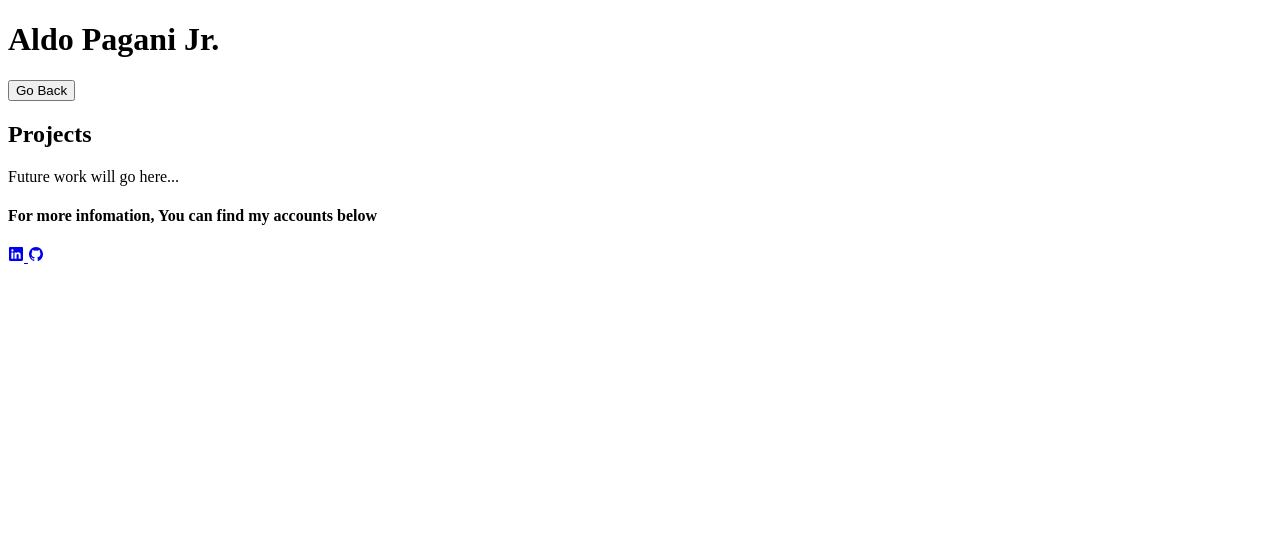
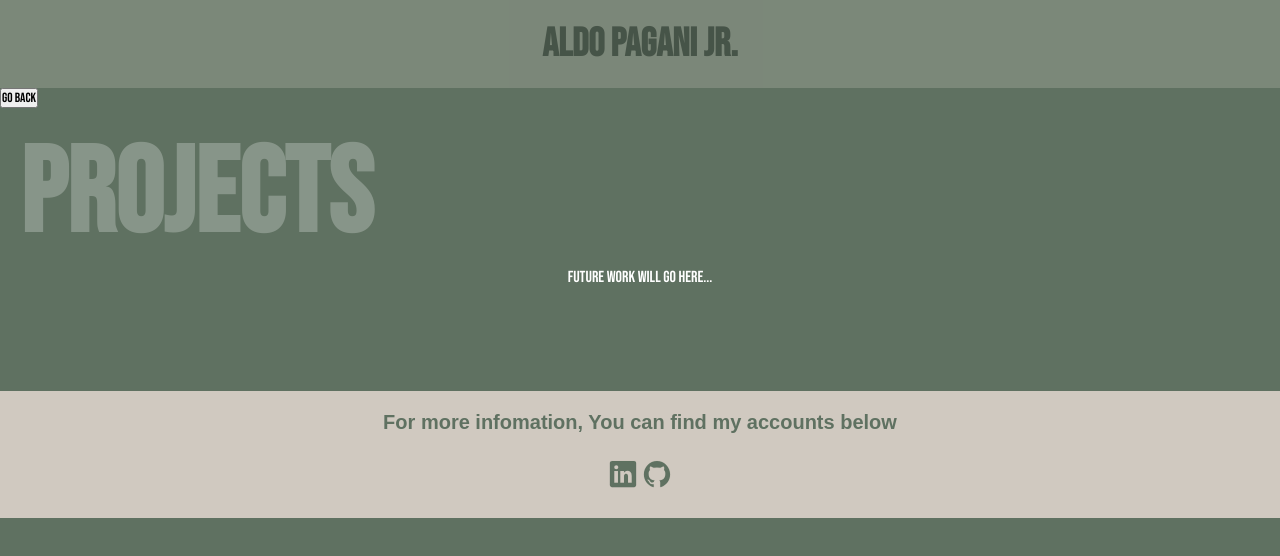
Before and after one commit to GonczarM/port, a plain HTML site: page projects.html in a window 1280 px wide. Drawn offline with nearby package versions, Linux system fonts and the light colour scheme.

Commit message:
PROJECTS CSS DONE

```diff
--- /dev/null
+++ b/projects.css
@@ -0,0 +1,79 @@
+/* BASIC PROJECTS PAGE CSS */
+* {
+    margin: 0;
+    padding: 0;
+    box-sizing: border-box;
+    font-family: 'Bebas Neue', cursive;
+
+
+}
+
+body {
+    background-color: #5F7161;
+    background-size: cover;
+    color: white;
+}
+
+/* HEADER CSS */
+
+h1 {
+    text-align: center;
+    font-size: 40px;
+    background-color: #D0C9C0;
+    color: black;
+    padding: 20px;
+    font-family: 'Bebas Neue', cursive;
+    opacity: 25%;
+}
+
+/* BODY CSS */
+
+#main-tag {
+    font-size: 120px;
+    margin-left: 20px;
+    margin-top: 2vh;
+    opacity: 25%;
+}
+
+.container {
+    width: 100%;
+    height: 100%;
+    display: flex;
+    align-items: center;
+    justify-content: center;
+}
+
+form {
+   min-width: 500px
+}
+
+/* FOOTER CSS */
+.social-links {
+    text-align: center;
+    margin-top: 13vh;
+    background-color:#D0C9C0;
+    padding: 20px;
+}
+
+.link a:hover, a:visited, a:active, a:link {
+    text-decoration: none;
+    color: #5F7161;
+    font-size: 30px;
+}
+
+.footer-text {
+    font-family: 'Quicksand', sans-serif;
+    font-size: 20px;
+    padding-bottom: 25px;
+    color:#5F7161;
+}
+
+/* MOBILE FIXES  */
+
+@media (max-width: 480px) {
+    #main-tag {
+         font-size: 70px;
+         text-align: center;
+         padding-right: 10px;
+    }
+}
--- a/projects.html
+++ b/projects.html
@@ -1,12 +1,13 @@
 <!DOCTYPE html>
 <html lang="en">
+
 <head>
     <meta charset="UTF-8">
     <meta http-equiv="X-UA-Compatible" content="IE=edge">
     <link href="https://fonts.googleapis.com/css2?family=Bebas+Neue&display=swap" rel="stylesheet">
     <meta name="viewport" content="width=device-width, initial-scale=1.0">
     <title>Contact Me</title>
-    <link rel="stylesheet" text="text/css" href="contact.css"/>
+    <link rel="stylesheet" text="text/css" href="projects.css"/>
 </head>
 
 <body>
@@ -42,4 +43,5 @@
     <script src="https://kit.fontawesome.com/e327fe2576.js" crossorigin="anonymous"></script>
     <script src="script.js"></script>
 </body>
+
 </html>
```
